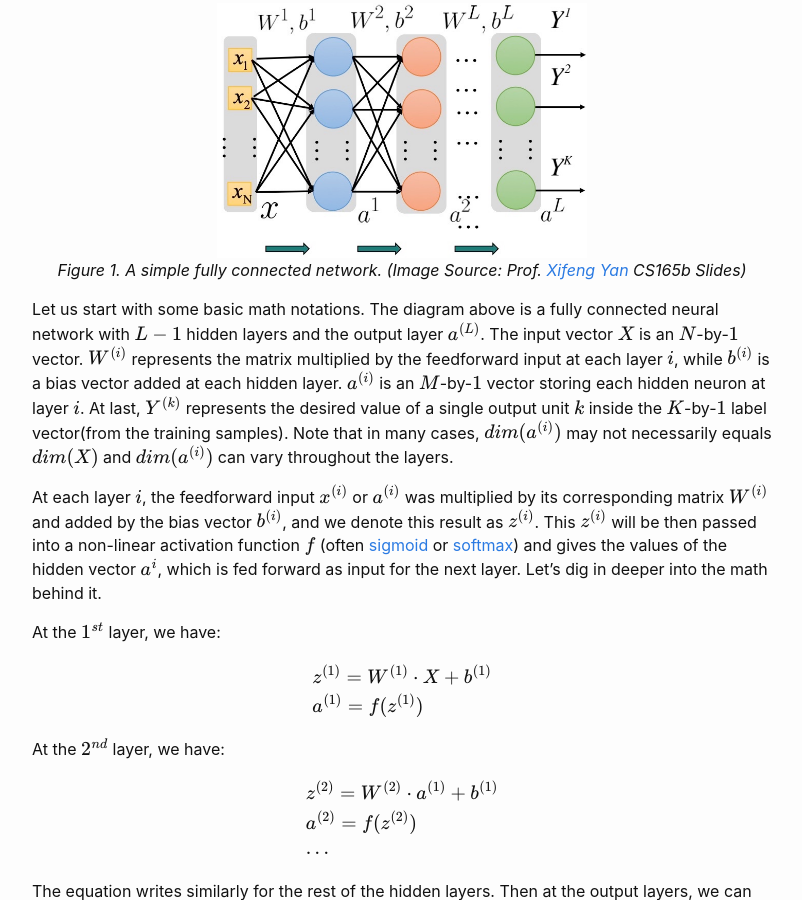
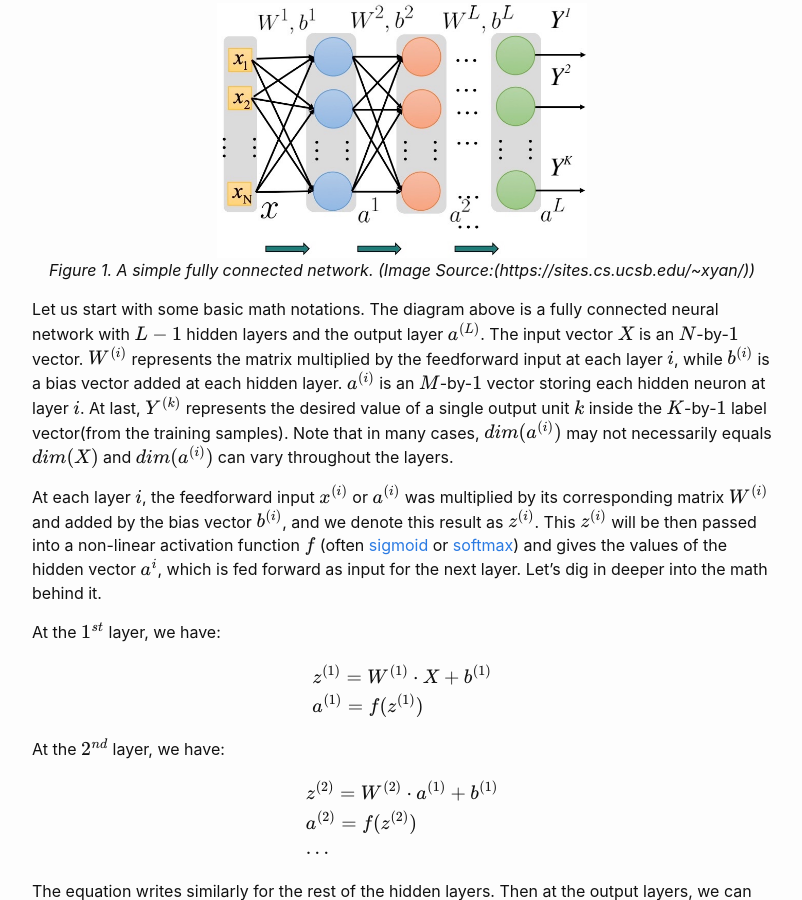
Before and after one commit to luciusluo/luciusluo.github.io, a Jekyll site: the page built from _posts/2020-06-27-From-Backprop-To-BPTT.markdown, in a window 1280 px wide and 900 px high, scrolled down 1076 px. Shown: the whole window, without its empty margins (238-1040 px from the left). Built offline with Jekyll 4.4.1, drawn with Linux system fonts in a browser that asks for light colours; formulas are drawn with MathJax 3.

Commit message:
Update 2020-06-27-From-Backprop-To-BPTT.markdown

```diff
--- a/_posts/2020-06-27-From-Backprop-To-BPTT.markdown
+++ b/_posts/2020-06-27-From-Backprop-To-BPTT.markdown
@@ -40,7 +40,7 @@ In this post, I will illustrate how the simple, initial Backprop model evolves i
 {:refdef: style="text-align: center;"}
 ![](/assets/img/post_img/BP1.JPG){:height="50%" width="50%"}
 <br>
-*Figure 1. A simple fully connected network. (Image Source: Prof. [Xifeng Yan](https://sites.cs.ucsb.edu/~xyan/) CS165b Slides)*
+*Figure 1. A simple fully connected network. (Image Source:(https://sites.cs.ucsb.edu/~xyan/))*
 {: refdef}
 
 Let us start with some basic math notations. The diagram above is a fully connected neural network with $$ L-1 $$ hidden layers and the output layer $$a^{(L)}$$. The input vector $$ X $$ is an $$N$$-by-$$1$$ vector. $$ W^{(i)} $$ represents the matrix multiplied by the feedforward input at each layer $$i$$, while $$ b^{(i)} $$ is a bias vector added at each hidden layer. $$ a^{(i)} $$ is an $$M$$-by-$$1$$ vector storing each hidden neuron at layer $$i$$. At last, $$ Y^{(k)} $$ represents the desired value of a single output unit $$k$$ inside the $$K$$-by-$$1$$ label vector(from the training samples). Note that in many cases, $$dim(a^{(i)})$$ may not necessarily equals $$dim(X)$$ and $$dim(a^{(i)})$$ can vary throughout the layers.
```
